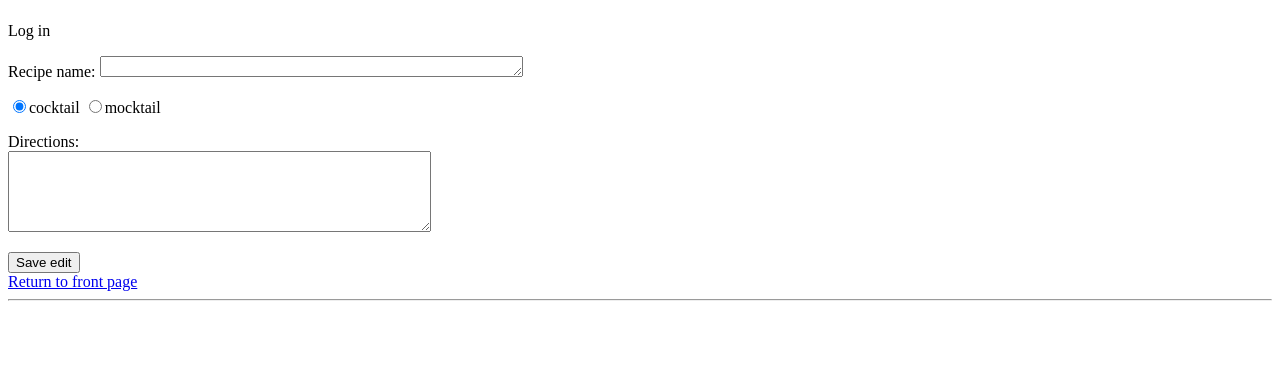
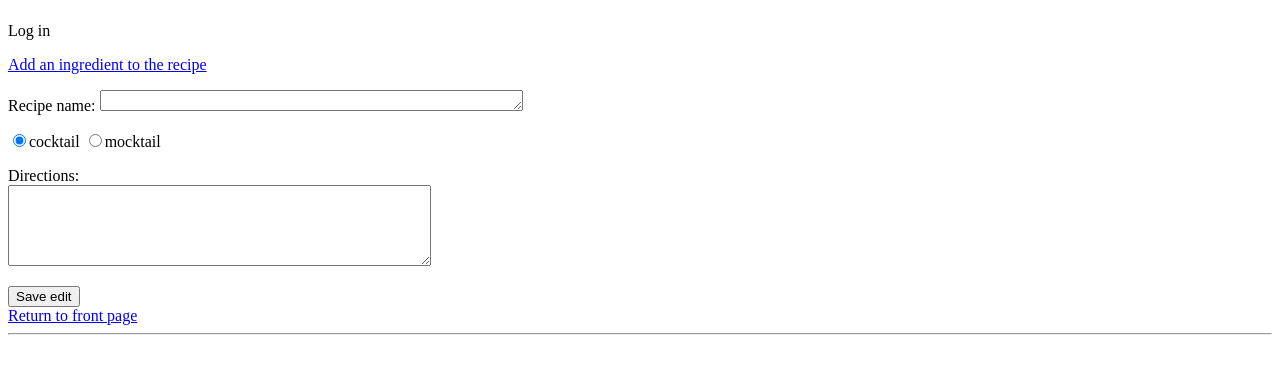
Before and after one commit to heliparv/mixological, a Flask app: template templates/edit_recipe.html in a window 1280 px wide. Shown: the part 58-432 px from the top of the page. Run offline with Flask 3, Linux system fonts and the light colour scheme; the template is opened without the code that fills it, so the values that code supplies are empty.

Commit message:
Add ingredient link to edit recipe page

```diff
--- a/templates/edit_recipe.html
+++ b/templates/edit_recipe.html
@@ -3,6 +3,7 @@
 {% block title %}Edit recipe{% endblock %}
 {% block content %}
 <p>Log in</p>
+<a href="/add_ingredient">Add an ingredient to the recipe</a>
 <form action="/edit_recipe" method="POST">
     <p>Recipe name: <textarea name="title" rows="1" cols="50">{{name}}</textarea> </p>
     {% if alcohol == 0 %}
```
